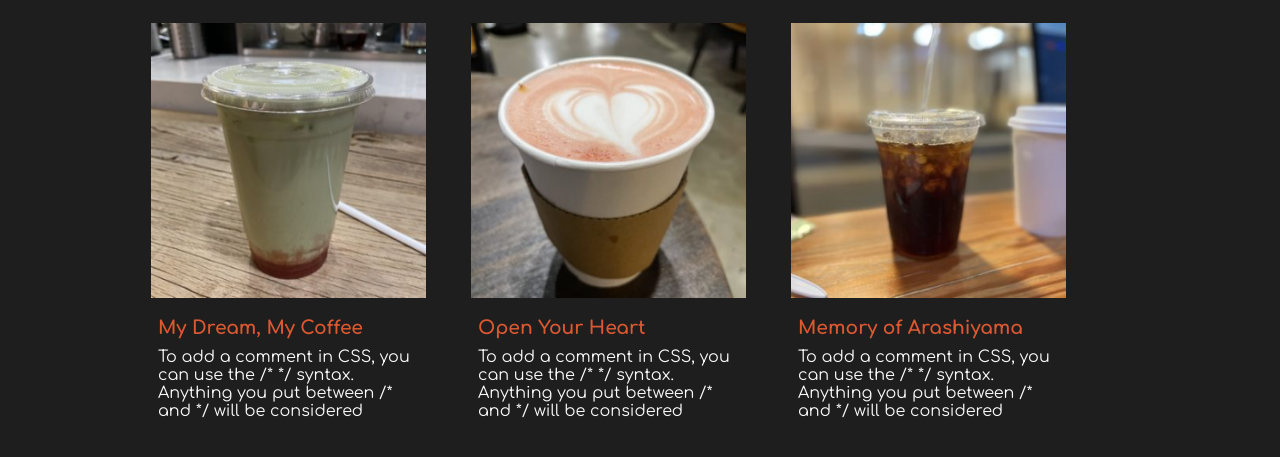
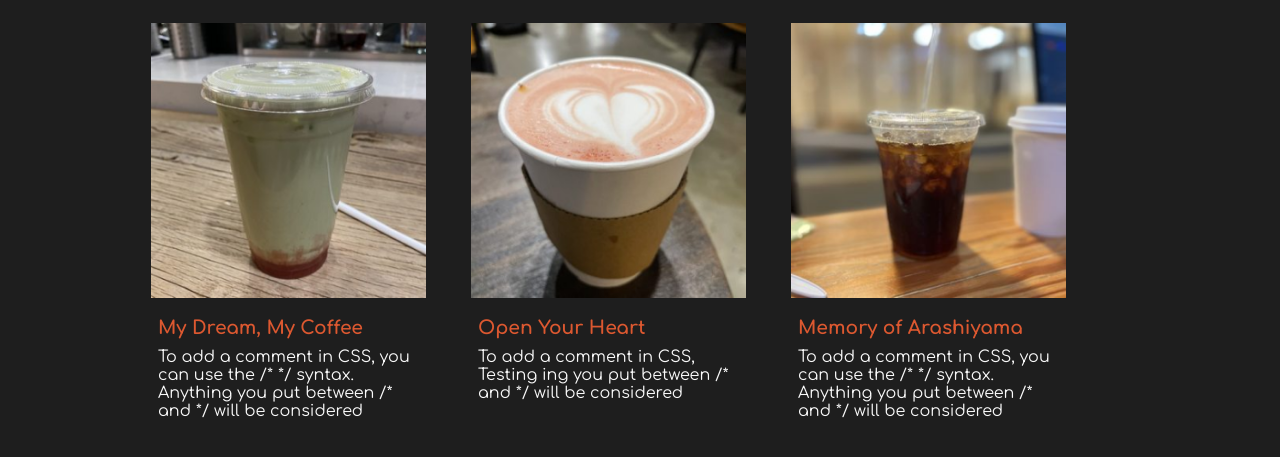
Before and after one commit to jasonduongg/jasonduongg.github.io, a plain HTML site: page midterm/menu.html in a window 1280 px wide. Shown: the part 239-696 px from the top of the page. Drawn offline with Linux system fonts and the light colour scheme.

Commit message:
midterm fix

```diff
--- a/midterm/menu.html
+++ b/midterm/menu.html
@@ -59,7 +59,7 @@
                     </div>
                     <div class="menu-text">
                         <h3 class="menu-header">Open Your Heart </h3>
-                        <p class="menu-paragraph">To add a comment in CSS, you can use the /* */ syntax. Anything you put between /* and */ will be considered</p>
+                        <p class="menu-paragraph">To add a comment in CSS, Testing ing you put between /* and */ will be considered</p>
                     </div>
                 </div>
                 <div class="menu-item">
```
